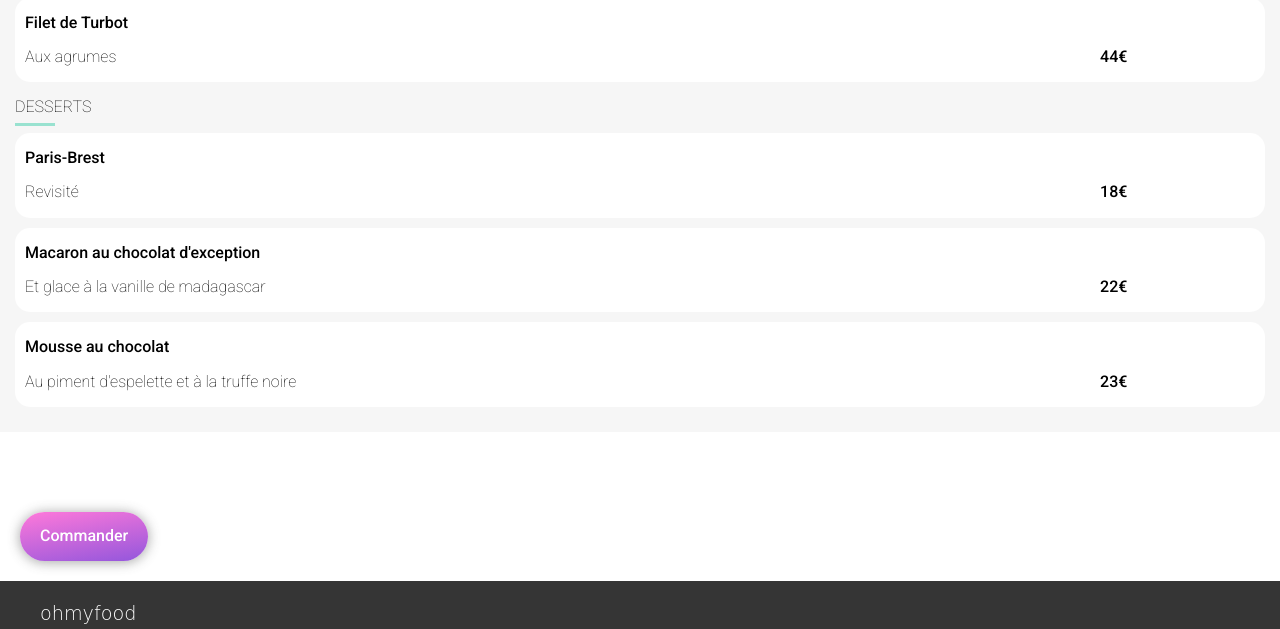
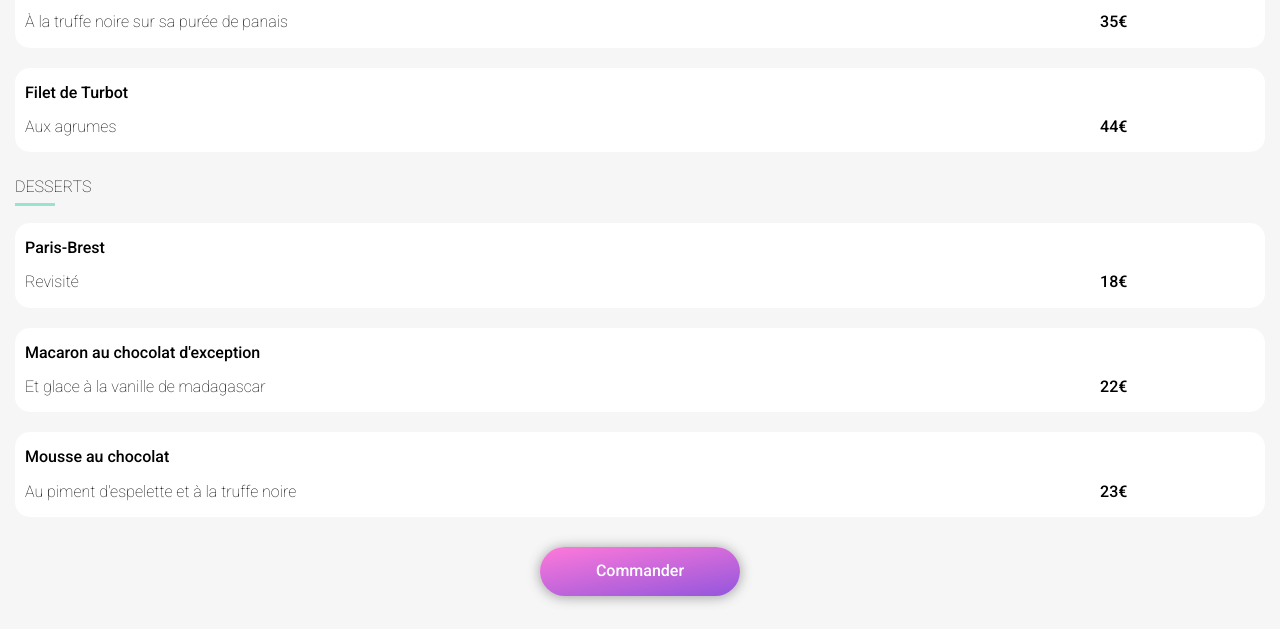
Before and after one commit to MaxenceCalifano/MaxenceCalifano_3_10122021, a website: page pages/la_palette_du_gout.html in a window 1280 px wide. Shown: the part 1027-1656 px from the top of the page. Drawn offline with Linux system fonts and the light colour scheme; a web font is replaced by a local one.

Commit message:
fix footer margin

```diff
--- a/pages/la_palette_du_gout.html
+++ b/pages/la_palette_du_gout.html
@@ -133,9 +133,9 @@
         <i class="fas fa-check-circle food-cards--block-icon--icon"></i>
         </div>
       </div>
+
+      <a href="#" class="btn btn--restaurants-pages">Commander</a>
     </section>
-
-    <button class="btn"><a href="#">Commander</a></button>
 
     <footer class="footer">
       <ul class="footer--links">
--- a/sass/components/_button.scss
+++ b/sass/components/_button.scss
@@ -6,7 +6,15 @@
     border: none;
     margin: 20px;
     box-shadow: $header-box_shadow;
-    cursor: pointer;
+    text-align: center;
+    font-weight: 500;
+    display: inline-block;
+
+    &.btn--restaurants-pages {
+        width: 10rem;
+        align-self: center;
+    }
+
     &:hover {
         background: linear-gradient(170deg, lighten($cl-secondary, 4%) 0%, lighten($cl-primary,4%) 100%);
         box-shadow: 0px 1px 12px 1px rgba(68, 68, 68, 0.9);
--- a/sass/pages/_restaurants.scss
+++ b/sass/pages/_restaurants.scss
@@ -2,6 +2,7 @@
 	object-fit: cover;
 	max-width: 100%;
 	height: 48vh;
+    margin-bottom: -60px;
 }
 
 .menu {
@@ -9,7 +10,8 @@
     border-radius: 40px 40px 0 0;
     padding: 15px;
     position: relative;
-    top:-60px;
+    display: flex;
+    flex-direction: column;
 
     &-header {
         display: flex;
```
Also changed, not shown: index.html (+1 -1 lines), css/style.css, 1 other file.
